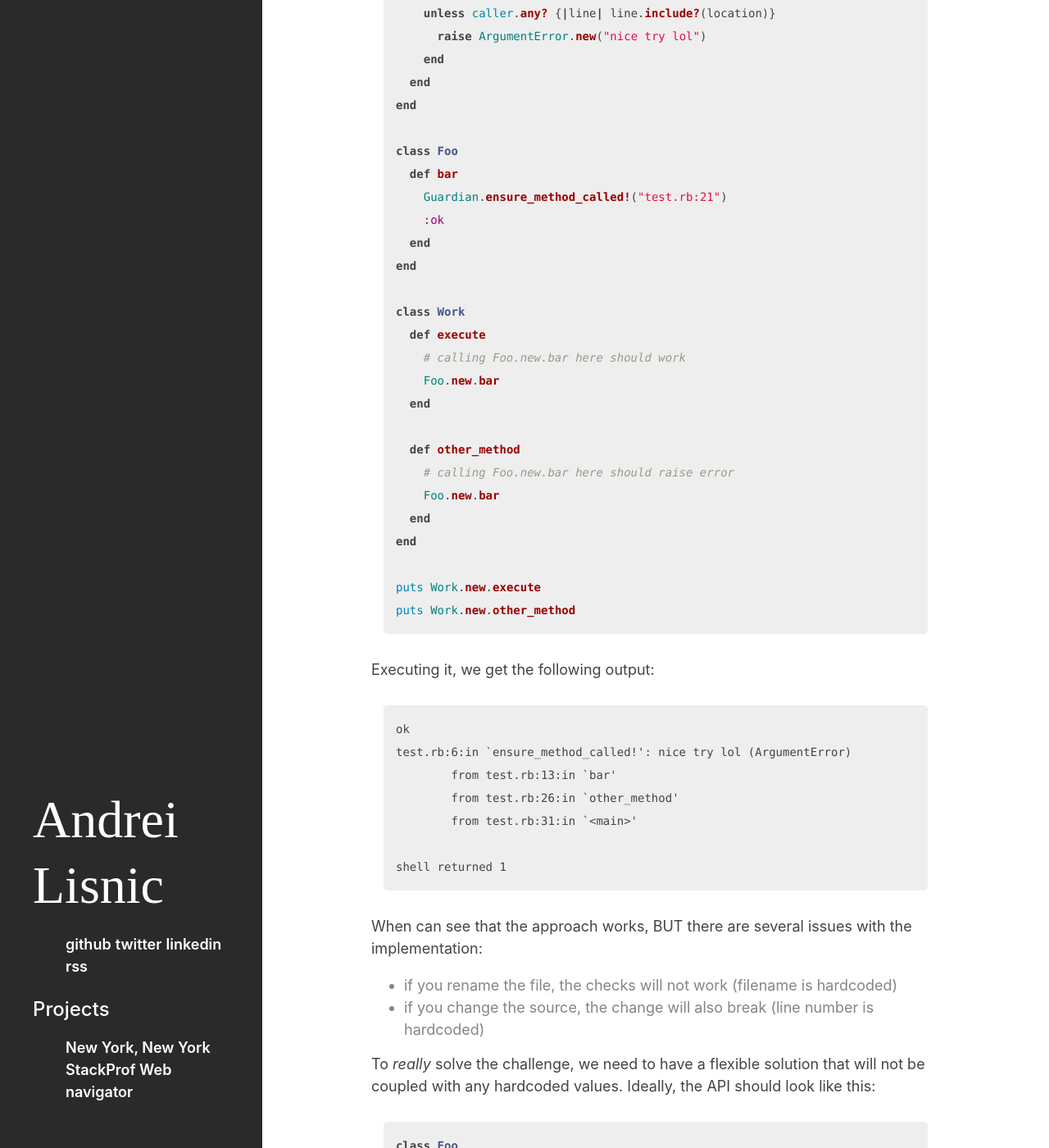
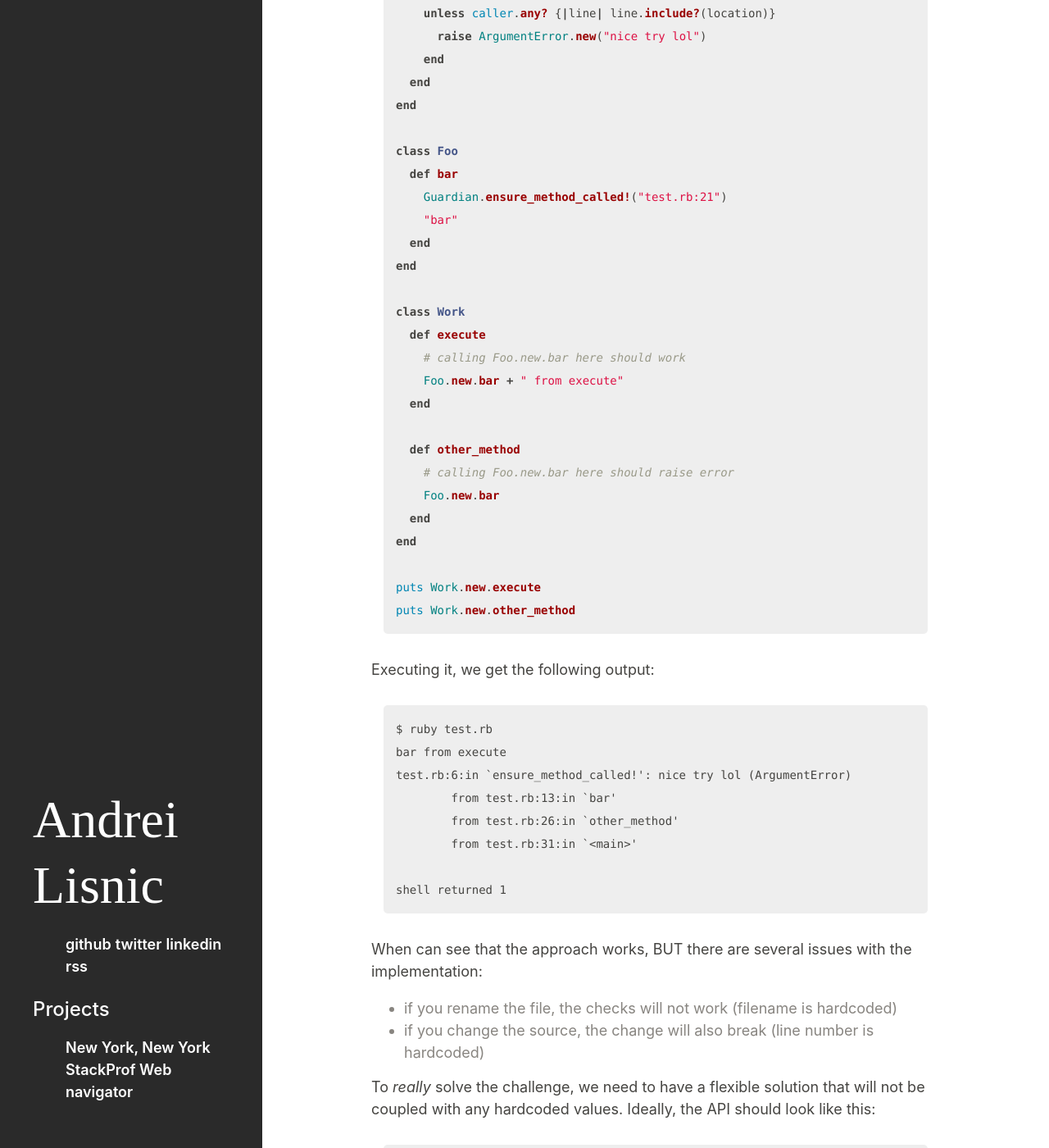
Before and after one commit to alisnic/alisnic.github.com, a Jekyll site: the page built from _posts/2017-06-28-validating-calltrace.markdown, in a window 1280 px wide and 1400 px high, scrolled down 1085 px. Shown: the whole window at 82% size. Built offline with Jekyll 4.4.1, drawn with Linux system fonts in a browser that asks for light colours; some of the changed text lies outside the part shown.

````diff
--- a/_posts/2017-06-28-validating-calltrace.markdown
+++ b/_posts/2017-06-28-validating-calltrace.markdown
@@ -47,14 +47,14 @@ end
 class Foo
   def bar
     Guardian.ensure_method_called!("test.rb:21")
-    :ok
+    "bar"
   end
 end
 
 class Work
   def execute
     # calling Foo.new.bar here should work
-    Foo.new.bar
+    Foo.new.bar + " from execute"
   end
 
   def other_method
@@ -70,7 +70,8 @@ puts Work.new.other_method
 Executing it, we get the following output:
 
 ```
-ok
+$ ruby test.rb
+bar from execute
 test.rb:6:in `ensure_method_called!': nice try lol (ArgumentError)
         from test.rb:13:in `bar'
         from test.rb:26:in `other_method'
@@ -92,7 +93,7 @@ like this:
 class Foo
   def bar
     Guardian.ensure_instance_method_called!(Work, :execute)
-    :ok
+    "bar"
   end
 end
 ```
````
Also changed, not shown: other parts of _posts/2017-06-28-validating-calltrace.markdown (+5 -2 lines).
